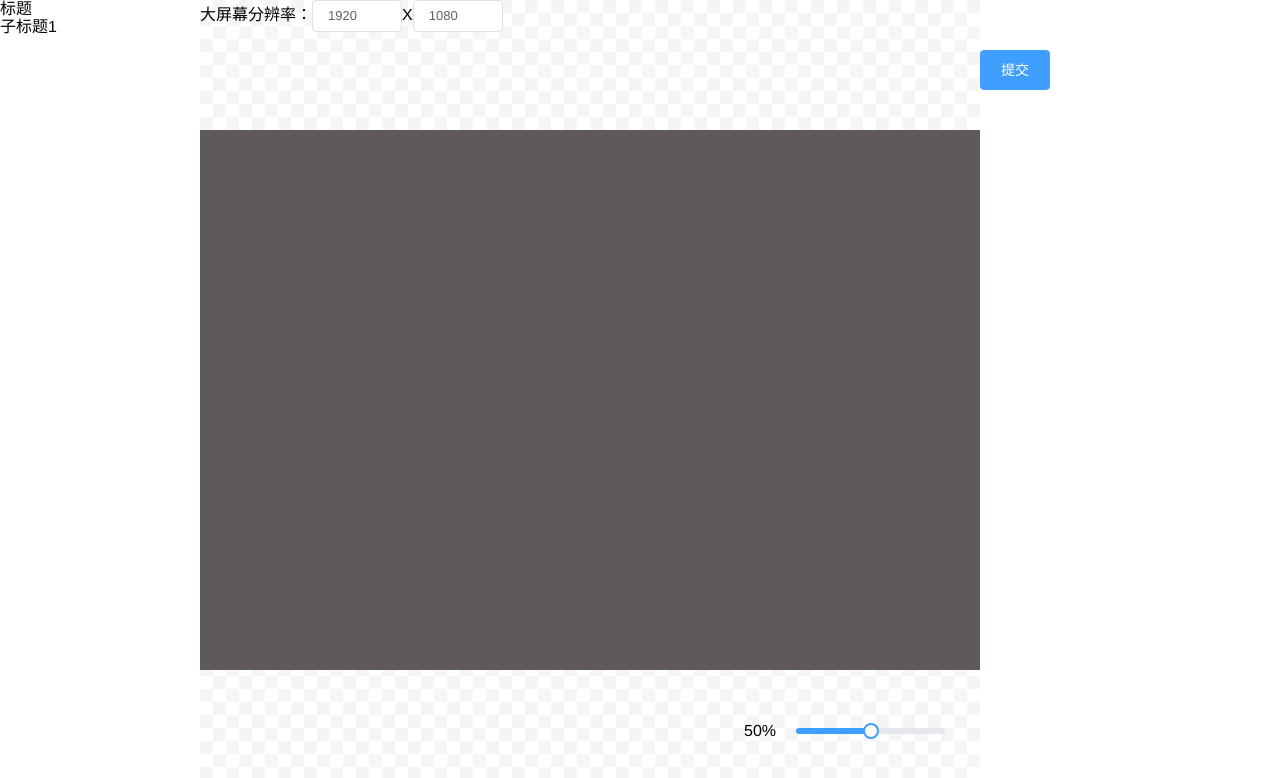
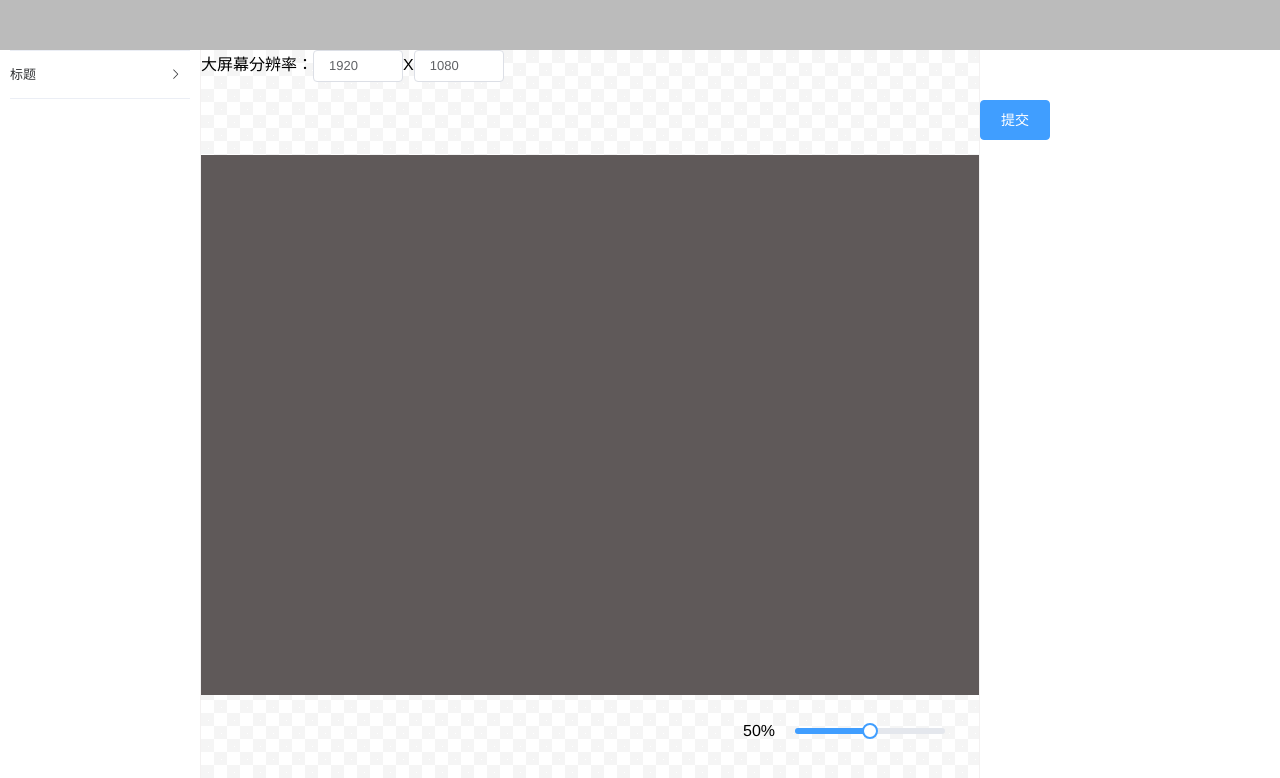
Before and after one commit to zhangyuhuihh/vue-page-produce, a Vue app: page /#/ in a window 1280 px wide. Shown: the top 778 px of the page. Built offline with nearby package versions, Linux system fonts and the light colour scheme.

Commit message:
页面添加topBar重新布局

```diff
--- a/src/views/Home.vue
+++ b/src/views/Home.vue
@@ -1,7 +1,7 @@
 <template>
   <div class="home">
-    <img alt="Vue logo" src="../assets/logo.png">
-    <HelloWorld msg="Welcome to Your Vue.js App"/>
+    <img alt="Vue logo" src="../assets/logo.png" />
+    <HelloWorld msg="Welcome to Your Vue.js App" />
   </div>
 </template>
 
--- a/src/views/partComponent/index.vue
+++ b/src/views/partComponent/index.vue
@@ -1,4 +1,8 @@
 <template>
+  <div class="root_container">
+    <div class="top_container">
+      <top-part></top-part>
+    </div>
     <div class="main_container">
       <div class="left_container">
         <left-part></left-part>
@@ -10,15 +14,18 @@
         <right-part></right-part>
       </div>
     </div>
+  </div>
 </template>
 
 <script>
+import topPart from './topPart'
 import leftPart from './leftPart'
 import middlePart from './middlePart'
 import rightPart from './rightPart'
 
 export default {
   components: {
+    topPart,
     leftPart,
     middlePart,
     rightPart
@@ -27,10 +34,17 @@ export default {
 </script>
 
 <style lang="scss" scoped>
+.root_container {
+  .top_container {
+    width: 100%;
+    height: 50px;
+    background-color: #bbbbbb;
+  }
   .main_container {
     display: flex;
     width: 100%;
-  height: 100%;
+    height: calc(100vh - 50px);
+
     .left_container {
       width: 200px;
       // background-color: red;
@@ -38,23 +52,9 @@ export default {
     .middle_container {
       flex: 1;
       position: relative;
-    // background-color: blue;
-    background-image: linear-gradient(
-        45deg,
-        #f5f5f5 25%,
-        transparent 0,
-        transparent 75%,
-        #f5f5f5 0
-      ),
-      linear-gradient(
-        45deg,
-        #f5f5f5 25%,
-        transparent 0,
-        transparent 75%,
-        #f5f5f5 0
-      );
-    background-position: 0 0, 13px 13px;
-    background-size: 26px 26px;
+      border-left: 1px solid #f3f1f1;
+      border-right: 1px solid #f3f1f1;
+      background-color: #ffffff
     }
     .right_container {
       // flex: 2;
@@ -62,4 +62,5 @@ export default {
       // background-color: yellow;
     }
   }
+}
 </style>
--- a/src/views/partComponent/leftPart.vue
+++ b/src/views/partComponent/leftPart.vue
@@ -1,14 +1,31 @@
 <template>
   <div class="left_part_container">
     <div>
+      <el-collapse>
         <template v-for="(item, key) in allCollapseParent">
-        <div :key="item.componentDescription.name">
-          <div>{{item.componentDescription.name}}</div>
-          <div v-for="item2 in allCollapseChild[key]" :key="item2.componentDescription.name">
-            <div @click="handleAdd(item2)">{{item2.componentDescription.name}}</div>
+          <el-collapse-item
+            :title="item.componentDescription.name"
+            :name="item.componentDescription.name"
+            :key="item.componentDescription.name"
+          >
+            <div
+              class="block_container"
+              v-for="item2 in allCollapseChild[key]"
+              :key="item2.componentDescription.name"
+            >
+              <div class="cell_container" @click="handleAdd(item2)">
+                <div class="img_container">
+                  <img
+                    :src="require(`./images/${item2.componentDescription.img}`)"
+                    style="width:100%;height:100%"
+                  />
+                </div>
+                <div>{{item2.componentDescription.name}}</div>
               </div>
             </div>
+          </el-collapse-item>
         </template>
+      </el-collapse>
     </div>
   </div>
 </template>
@@ -26,7 +43,7 @@ export default {
       allCollapseChild: null
     }
   },
-  created() {
+  mounted() {
     this.allCollapseParent = _.pickBy(widget, (value, key) => {
       return value.componentDescription.parent === 'widget'
     })
@@ -36,6 +53,7 @@ export default {
   },
   methods: {
     ...mapActions('partComponent', ['addWidget']),
+
     handleAdd(Item) {
       const obj = new Item({
         uuid: ulid(),
@@ -49,7 +67,28 @@ export default {
 
 <style lang="scss" scoped>
 .left_part_container {
+  width: 100%;
+  height: 100%;
+  padding-left: 10px;
+  padding-right: 10px;
+  .block_container {
     display: flex;
     flex-wrap: wrap;
+    .cell_container {
+      width: 70px;
+      cursor: pointer;
+      height: 80px;
+      display: flex;
+      align-items: center;
+      flex-direction: column;
+      .img_container {
+        width: 50px;
+        height: 50px;
+      }
+    }
+  }
+
+  // display: flex;
+  // flex-wrap: wrap;
 }
 </style>
--- a/src/views/partComponent/middlePart.vue
+++ b/src/views/partComponent/middlePart.vue
@@ -78,6 +78,22 @@ export default {
   // align-items: center;
   width: 100%;
   height: 100%;
+  background-image: linear-gradient(
+      45deg,
+      #f5f5f5 25%,
+      transparent 0,
+      transparent 75%,
+      #f5f5f5 0
+    ),
+    linear-gradient(
+      45deg,
+      #f5f5f5 25%,
+      transparent 0,
+      transparent 75%,
+      #f5f5f5 0
+    );
+  background-position: 0 0, 13px 13px;
+  background-size: 26px 26px;
   .slider_container {
     position: absolute;
     bottom: 50px;
--- a/src/views/partComponent/rightPart.vue
+++ b/src/views/partComponent/rightPart.vue
@@ -60,5 +60,7 @@ export default {
 }
 </script>
 
-<style>
+<style lang="scss" scoped>
+.right_container {
+}
 </style>
--- /dev/null
+++ b/src/views/partComponent/topPart.vue
@@ -0,0 +1,13 @@
+<template>
+  <div></div>
+</template>
+
+<script>
+export default {
+
+}
+</script>
+
+<style>
+
+</style>
--- a/src/views/partComponent/widget.js
+++ b/src/views/partComponent/widget.js
@@ -96,7 +96,8 @@ class Title extends Widget {
 class TitleChildOne extends Title {
   static componentDescription = {
     name: '子标题1',
-    parent: 'Title'
+    parent: 'Title',
+    img: 'TitleChildOne_icon.jpg'
   }
   constructor(constructorData) {
     super(constructorData)
@@ -106,6 +107,14 @@ class TitleChildOne extends Title {
       url: widgetFields.FieldInput({
         label: '链接',
         validator: [validators.requireInput('请输入链接')]
+      })
+    })
+
+    this.setStyleFields(constructorData, {
+      color: widgetFields.FieldColorPicker(),
+      fontSize: widgetFields.FieldSelect({
+        label: '请选择字体大小',
+        options: ['12px', '20px', '30px']
       })
     })
   }
```
Also changed, not shown: src/views/partComponent/images/TitleChildOne_icon.jpg (added). Lines whose indentation alone changed are shown as unchanged.
